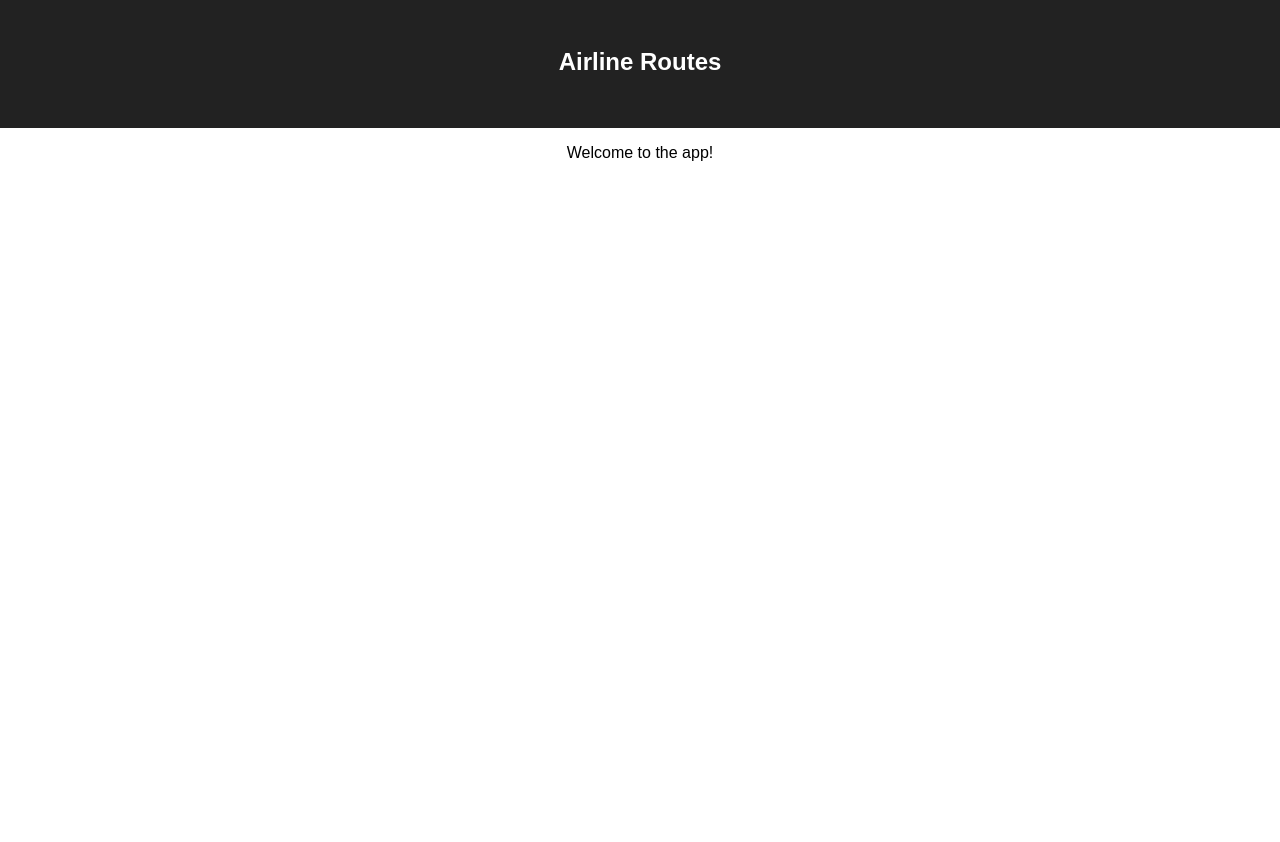
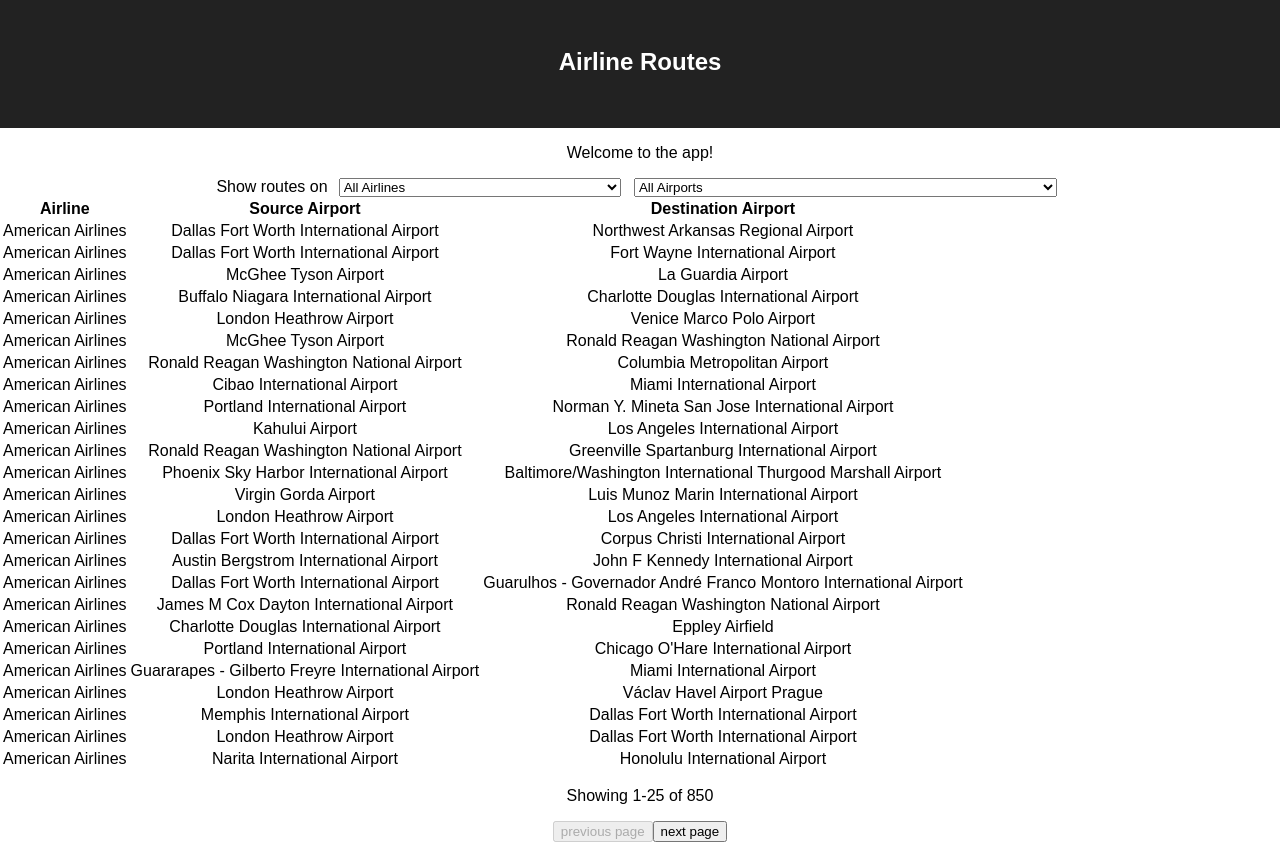
Before and after one commit to wor101-ls-react-express/airlines_boilerplate, a React (Create React App) app: page / in a window 1280 px wide. Before the commit the page ends 800 px from the top, so only its background shows below. Built offline with nearby package versions, Linux system fonts and the light colour scheme.

Commit message:
added select and disable select features

```diff
--- a/src/App.js
+++ b/src/App.js
@@ -1,7 +1,123 @@
-import React, { Component } from 'react';
+import React, { Component, useEffect } from 'react';
+import { useState } from 'react'
 import './App.css';
+import data from './data.js'
+import { getAirlineById, getAirportByCode } from './data.js';
+import Table from './components/Table'
+import Select from './components/Select'
 
-const App = () => (
+const App = () => {
+  const [page, setPage] = useState(0)
+  const [routes, setRoutes] = useState(data.routes)
+  const [filter, setFilter] = useState({ airline: 'all', airport: 'all'})
+  const columns = [
+    {name: 'Airline', property: 'airline'},
+    {name: 'Source Airport', property: 'src'},
+    {name: 'Destination Airport', property: 'dest'},
+  ];
+
+  const formatValue = (property, value) => {
+    switch(property) {
+      case 'airline':
+        return getAirlineById(value)
+      default:
+        return getAirportByCode(value)
+    }
+  }
+
+  const filterPageRoutes = () => {
+    return routes.slice(page, page + 25)
+  }
+  const previousPage = () => ((page - 25) < 0) ? setPage(0) : setPage(page - 25)
+  const nextPage = () => ((page + 25) < routes.length - 25) ? setPage(page + 25) : setPage(routes.length - 25)
+
+  const updateFilter = (key) => {
+    return (event) => {
+      switch(key) {
+        case 'airline':
+          const value = event.target.value === 'all' ? 'all' : parseInt(event.target.value, 10)
+          setFilter({...filter, airline: value})
+          break
+        case 'airport':
+          setFilter({...filter, airport: event.target.value})
+          break
+        default:
+          break
+      }
+    }
+  }
+
+  // update routes when filter changes
+  useEffect(() => {
+    let filteredRoutes = [...data.routes]
+    if (filter.airline !== 'all') {
+      filteredRoutes = filteredRoutes.filter(route => route.airline === filter.airline)
+    }
+
+    if (filter.airport !== 'all') {
+      filteredRoutes = filteredRoutes.filter(route => route.src === filter.airport || route.dest === filter.airport)
+    }
+    setRoutes(filteredRoutes)
+
+  }, [filter])
+
+  // toggle button disabled
+  useEffect(() => {
+    if (page === 0) {
+      document.getElementById('previousPage').disabled = true
+      document.getElementById('nextPage').disabled = false
+    } else if (page >= routes.length -25) {
+      document.getElementById('previousPage').disabled = false
+      document.getElementById('nextPage').disabled = true
+    } else {
+      document.getElementById('previousPage').disabled = false
+      document.getElementById('nextPage').disabled = false
+    }
+  })
+
+
+  const filterSelectOptions = (type) => {
+    let filteredOptionList;
+    console.log('CurrenRoutes: ', routes)
+
+    if (type === 'airline') {
+      filteredOptionList = [...data.airlines]
+      if (filter.airport === 'all') {
+        return filteredOptionList
+      }
+
+      filteredOptionList = filteredOptionList.map(airline => {
+        const airlineId = airline.id
+        if (routes.find(route => route.airline === airlineId && (route.src === filter.airport || route.dest === filter.airport))) {
+          return {...airline, disabled: false}
+        } else {
+          return {...airline, disabled: true}
+        }
+      })
+
+    } else if (type ==='airport') {
+      filteredOptionList = [...data.airports]
+      if (filter.airline === 'all') {
+        return filteredOptionList
+      }
+
+      filteredOptionList = filteredOptionList.map(airport => {
+        const airportCode = airport.code
+        if (routes.find(route => (route.src === airportCode || route.dest === airportCode) && route.airline === filter.airline)) {
+          return {...airport, disabled: false}
+        } else {
+          return {...airport, disabled: true}
+        }
+      })
+    }
+
+
+      console.log(`Filtered ${type}: `, filteredOptionList)
+      return filteredOptionList
+  }
+
+
+  return (
     <div className="app">
     <header className="header">
       <h1 className="title">Airline Routes</h1>
@@ -10,8 +126,15 @@
       <p>
         Welcome to the app!
       </p>
+      <label>Show routes on </label>
+      <Select options={filterSelectOptions('airline')} valueKey="id" titleKey="name" onSelect={updateFilter('airline')} allTitle="All Airlines"/>
+      <Select options={filterSelectOptions('airport')} valueKey="code" titleKey="name" onSelect={updateFilter('airport')} allTitle="All Airports"/>
+      <Table className="routes-table" columns={columns} rows={filterPageRoutes()} format={formatValue}/>
+      <p>Showing {page + 1}-{page + 25} of {routes.length}</p>
+      <button id="previousPage" onClick={previousPage}>previous page</button><button id="nextPage" onClick={nextPage}>next page</button>
     </section>
   </div>
   )
+}
 
 export default App;
--- /dev/null
+++ b/src/components/Select.js
@@ -0,0 +1,17 @@
+import React from 'react'
+
+const Select = ({options, valueKey, titleKey, onSelect, allTitle}) => {
+
+  return (
+    <select onChange={onSelect}>
+      <option key="all" value='all'>{allTitle}</option>
+      {options.map(option => {
+        return (
+          <option key={option[valueKey]} value={option[valueKey]} disabled={option.disabled}>{option[titleKey]}</option>
+        )
+      })}
+    </select>
+  )
+}
+
+export default Select
--- /dev/null
+++ b/src/components/Table.js
@@ -0,0 +1,32 @@
+import React from 'react'
+
+const Thead = ({ column }) =>(<td><strong>{column.name}</strong></td>)
+
+const Tr = ({ row, format }) => {
+  const airlineName = format('airline', row.airline).name
+  const airportSrc = format('airport', row.src).name
+  const airportDest = format('airport', row.dest).name
+
+  return (
+    <tr>
+      <td>{airlineName}</td><td>{airportSrc}</td><td>{airportDest}</td>
+    </tr>
+  )
+}
+
+const Table = ({columns, rows, format}) => {
+  return (
+    <table>
+      <thead>
+        <tr>
+          {columns.map(column => (<Thead key={column.property} column={column}/>))}
+        </tr>
+      </thead>
+      <tbody>
+        {rows.map((row, index) => (<Tr key={index} row={row} format={format}/>))}
+      </tbody>
+    </table>
+  )
+}
+
+export default Table
--- a/src/data.js
+++ b/src/data.js
@@ -1395,4 +1395,12 @@
 
 ];
 
+export const getAirlineById = (id) => {
+  return airlines.find(airline => parseInt(airline.id, 10) === parseInt(id, 10))
+}
+
+export const getAirportByCode = (code) => {
+  return airports.find(airport => airport.code === code)
+}
+
 export default {routes, airlines, airports};
```
Lines whose indentation alone changed are shown as unchanged.
